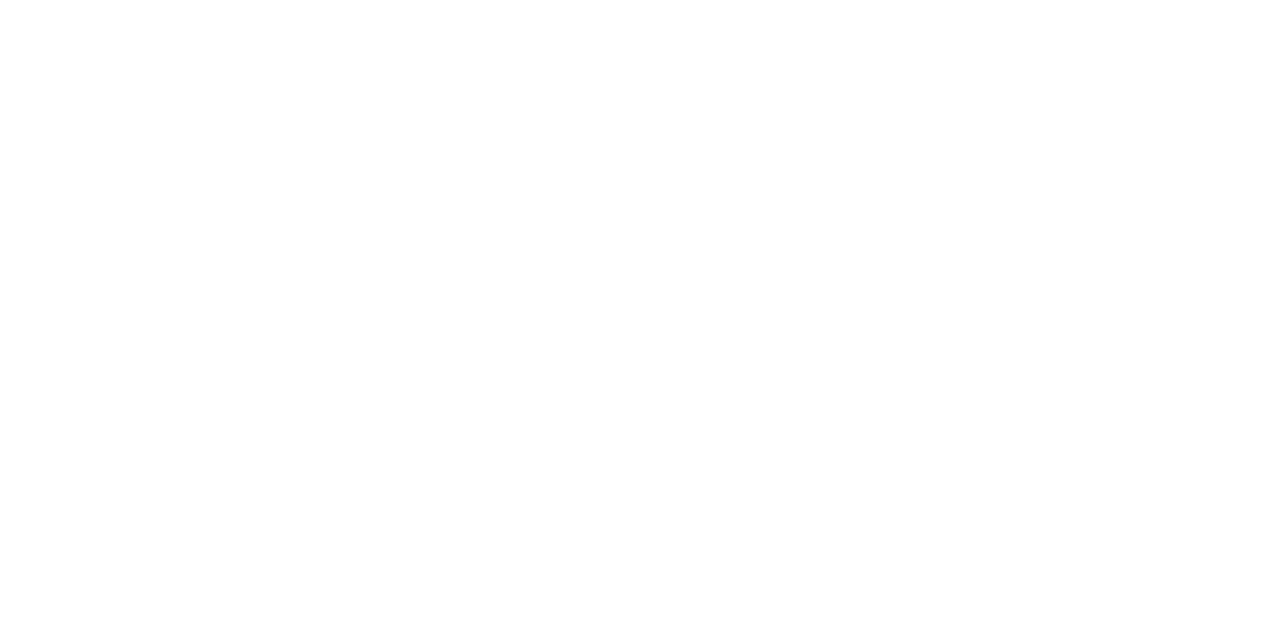
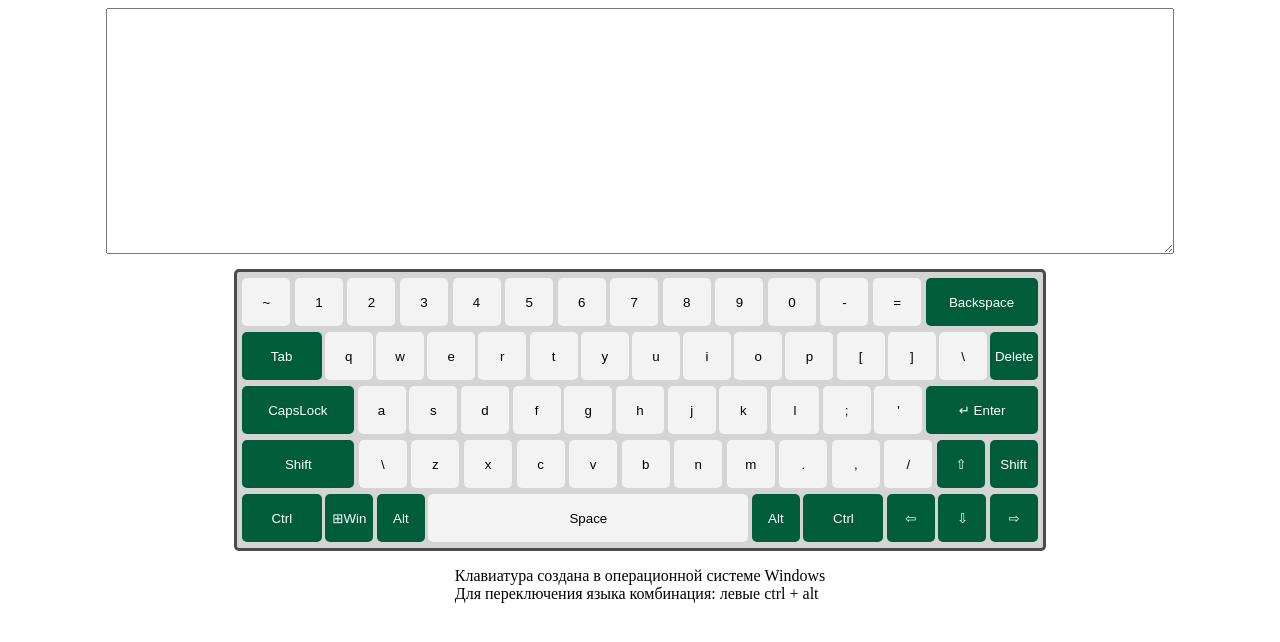
Before and after one commit to danya-maatb/virtual-keyboard, a website: page index.html in a window 1280 px wide. Drawn offline with Linux system fonts and the light colour scheme; the site is published under a folder, as on GitHub Pages, so addresses that start at the root find nothing.

Commit message:
fix: change path to script

```diff
--- a/index.html
+++ b/index.html
@@ -1,14 +1,8 @@
 <!DOCTYPE html>
 <head>
-  <script src="/app.js"></script>
-  <link rel="stylesheet" href="/style.css">
+
+  <link rel="stylesheet" href="style.css">
 </head>
 <body>
- <!--   <textarea class="textarea"></textarea>
- <div class="keyboard">
-    <button class="keyboard__key keyboard__key_regular"></button>
-    <button class="keyboard__key keyboard__key_wide"></button>
-    <button class="keyboard__key keyboard__key_extra-wide"></button>
-    <button class="keyboard__key keyboard__key_space"></button>
-  </div> -->
+  <script src="app.js"></script>
 </body>
```
